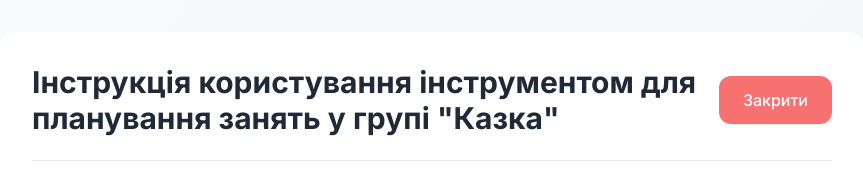
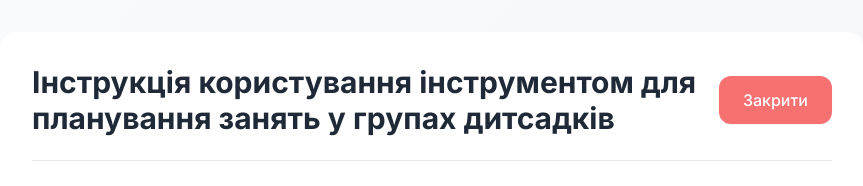
Before and after one commit to bazf/weekly-education-plan-auto, a plain HTML site: page instructions.html in a window 1280 px wide. Shown: the top 186 px of the page, without its empty margins (208-1071 px from the left). Drawn offline with nearby package versions, Linux system fonts and the light colour scheme.

Commit message:
removed name

```diff
--- a/instructions.html
+++ b/instructions.html
@@ -77,7 +77,7 @@
             <!-- Header -->
             <div class="flex flex-col sm:flex-row justify-between items-start sm:items-center mb-6 sm:mb-10 pb-4 sm:pb-6 border-b border-gray-200 gap-4">
                 <h1 class="text-2xl sm:text-3xl font-bold text-gray-800 leading-tight">
-                    Інструкція користування інструментом для планування занять у групі "Казка"
+                    Інструкція користування інструментом для планування занять у групах дитсадків
                 </h1>
                 <button onclick="window.close();"
                     class="bg-red-400 hover:bg-red-500 text-white px-4 sm:px-6 py-2 sm:py-3 rounded-xl transition duration-200 font-medium shadow-sm hover:shadow w-full sm:w-auto">
```
